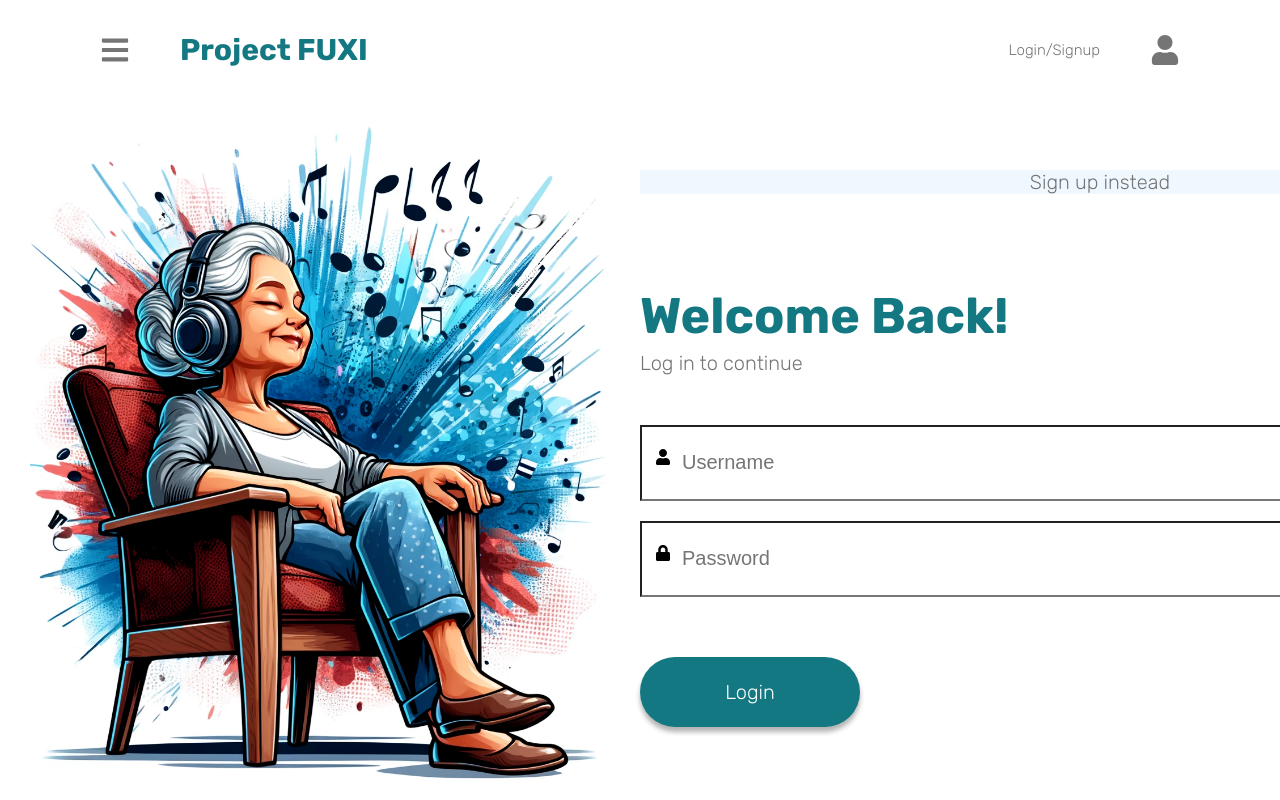
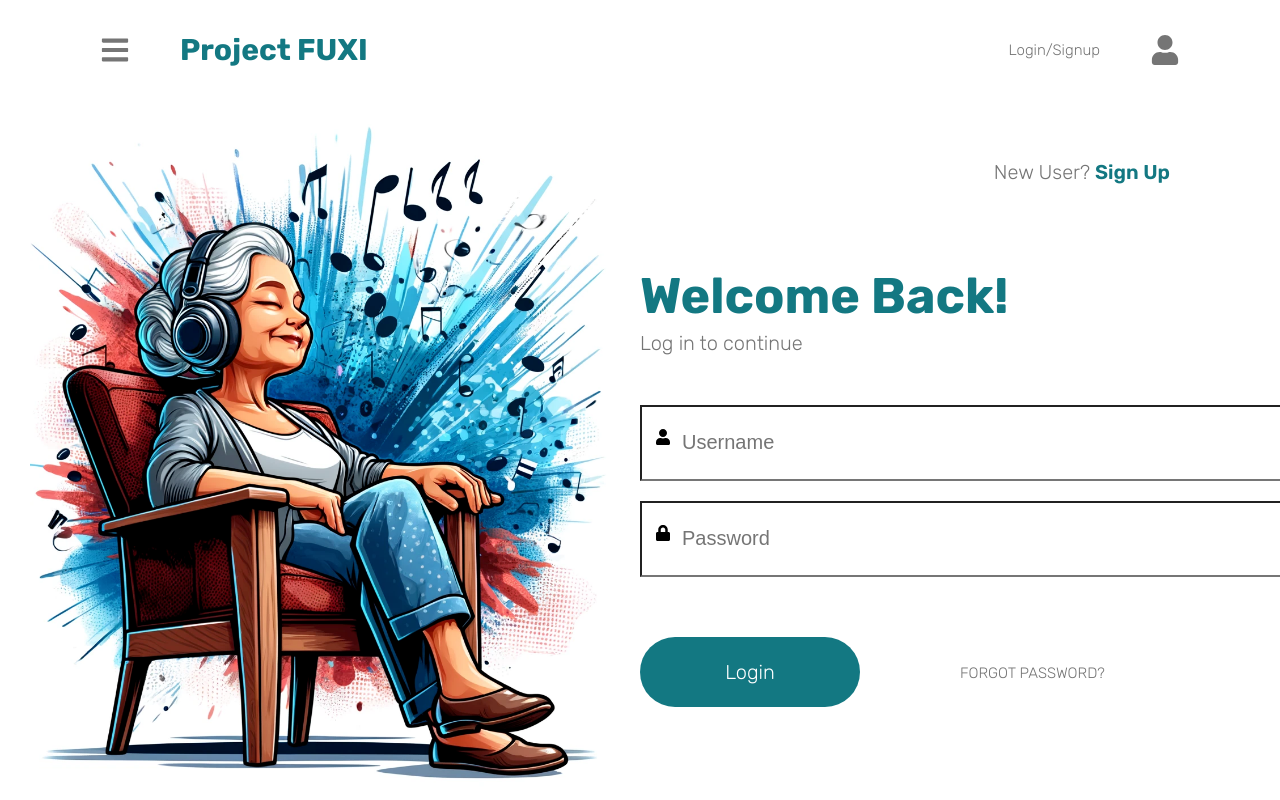
Before and after one commit to Coding-For-Good-UWC/Fuxi-Dashboard, a React (Create React App) app in the folder frontend/: page /login in a window 1280 px wide. Built offline with nearby package versions, Linux system fonts and the light colour scheme.

Commit message:
Login Page CSS

```diff
--- a/frontend/src/components/Login.js
+++ b/frontend/src/components/Login.js
@@ -62,6 +62,7 @@ function Login() {
                     <input type="submit" value="Login" className={classes.logIn}></input>
                     {/* <input value="Sign Up" className={classes.signUp} onClick={() => }></input> */}
                     {/* <button onClick = {returnToLanding}>Go Back</button> */}
+                    <h2 className = {classes.forgotPassword}>FORGOT PASSWORD?</h2>
                 </div>
             </form>
         </div>
--- a/frontend/src/components/Login.module.css
+++ b/frontend/src/components/Login.module.css
@@ -14,14 +14,13 @@
     align-items: center;
     justify-content: center;
     margin-top: 40px;
-    box-shadow: 0 0px 0px rgba(0, 0, 0, 0);
     color: white;
     font-size: 20px;
     font-weight: 300;
     width: 220px;
     height: 70px;
     border-radius: 100px;
-    box-shadow: none;
+    box-shadow: none !important;
 
 }
 
@@ -71,3 +70,21 @@
     justify-content: center;
     /* background-color: red; */
 }
+
+.buttons{
+    box-shadow: none;
+    display: flex;
+    flex-direction: row;
+    align-items: center;
+    justify-content: center;
+
+    gap: 100px;
+}
+
+.forgotPassword{
+    text-align: center;
+    display: flex;
+    align-items: center;
+    margin-top: 55px;
+    font-size: 15px;
+}
--- a/frontend/src/pages/LoginPage.js
+++ b/frontend/src/pages/LoginPage.js
@@ -47,7 +47,10 @@ function LoginPage() {
             </div>
 
             <div className = {classes.rightContainer}>
-                <h2 className = {classes.toggle} onClick={() => setIsLogin(!isLogin)}>{`${isLogin ? "Log in" : "Sign up"} instead`}</h2>
+                <div className = {classes.toggleContainer}>
+                    <h2 className = {classes.toggleText} >{`${isLogin ? "Already Have an Account?" : "New User?"}`}</h2>
+                    <h2 className = {classes.toggle} onClick={() => setIsLogin(!isLogin)}>{`${isLogin ? "Log In" : "Sign Up"}`}</h2>
+                </div>
                 { !isLogin && <Login></Login> }
                 { isLogin && <div>THIS IS THE SIGNUP COMPONENT</div> }
                 {/* <button className = {classes.toggleLoginSignup} onClick={() => setIsLogin(!isLogin)}>{`${isLogin ? "Log in" : "Sign up"} instead`}</button> */}
--- a/frontend/src/pages/LoginPage.module.css
+++ b/frontend/src/pages/LoginPage.module.css
@@ -19,7 +19,7 @@
     width:50%;
     height: 100%;
     padding-left: 0px;
-    gap: 75px
+    gap: 65px
     /* background-color: blue; */
 
 
@@ -32,7 +32,7 @@
     /* background-color: blue; */
     display: flex;
     align-items: center;
-    justify-content: center;
+    justify-content: top;
     flex-direction: column;
     gap: 0px;
     /* background-color: red; */
@@ -53,6 +53,7 @@
     height: 5vh;
     border-radius: 10vh;
     border-color: #137882;
+
 
 
 
@@ -86,11 +87,31 @@
 }
 
 .toggle{
-    background-color: aliceblue;
+    color: var(--deepTurquoise);
+    font-weight: 600;
     display: flex;
     flex-direction: row;
     justify-content: right;
     padding-right: 110px;
-    margin-top: 70px;
+    margin-top: 60px;
+    margin-left: 0;
 
 }
+
+.toggleContainer{
+    display: flex;
+    flex-direction: row;
+    gap: 0;
+    align-items: center;
+    justify-content: right;
+}
+
+.toggleText{
+    font-weight: 100;
+    display: flex;
+    flex-direction: row;
+    justify-content: right;
+    padding-right: 5px;
+    margin-top: 60px;
+    margin-left: 0;
+}
```
